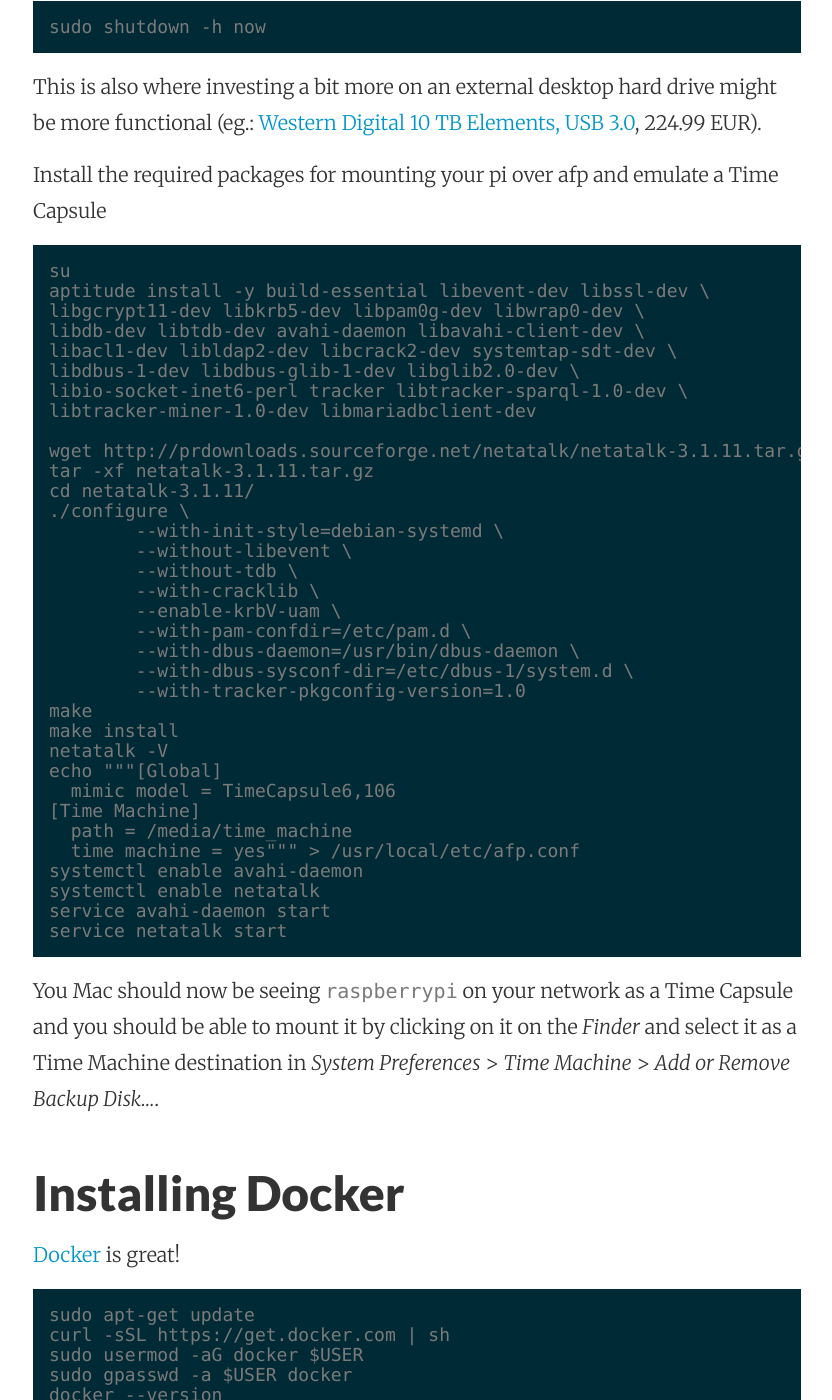
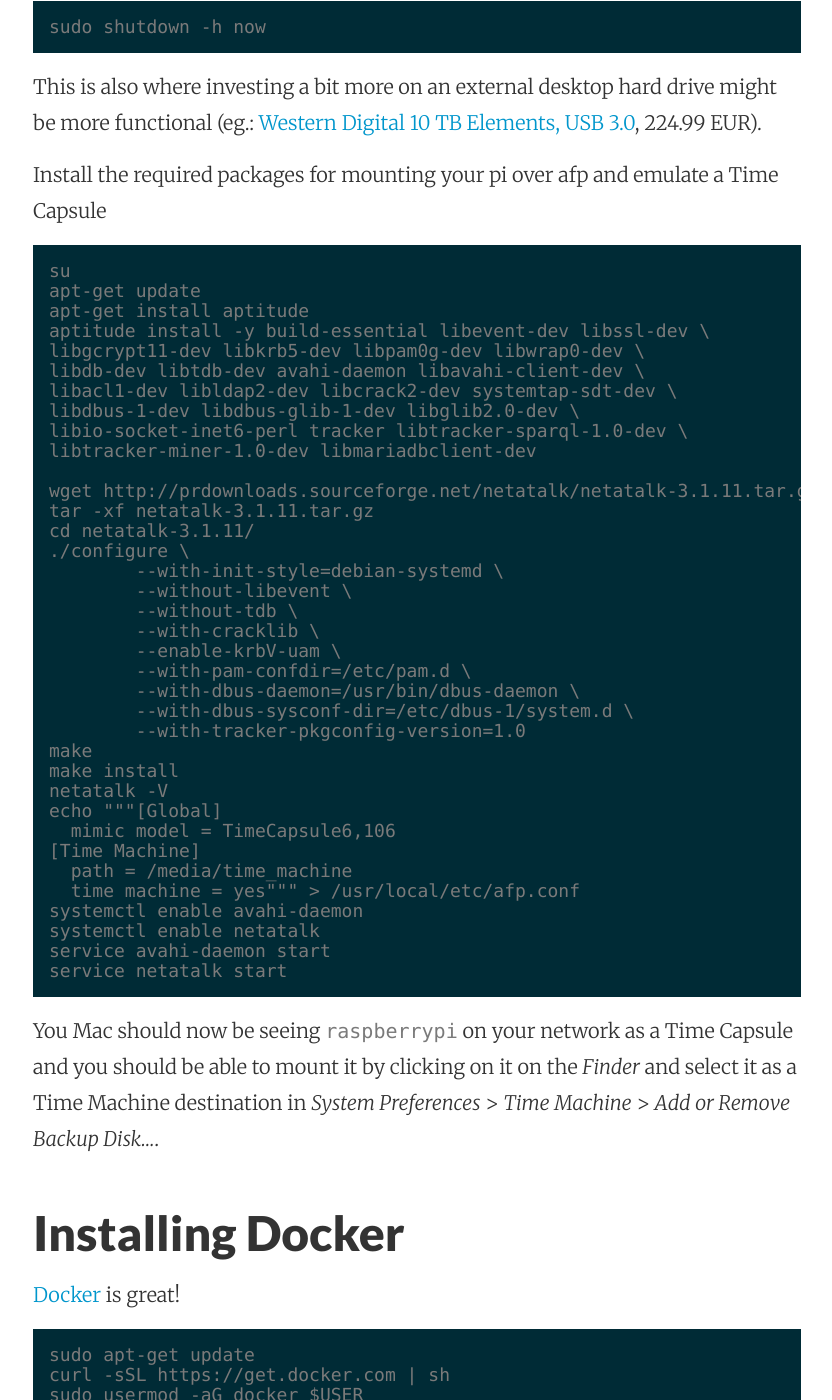
Before and after one commit to jorgeboucas/jorgeboucas.github.io, a Jekyll site: the page built from _posts/2019-03-09-raspberry-pi.markdown, in a window 1280 px wide and 1400 px high, scrolled down 5098 px. Shown: the whole window, without its empty margins (223-1055 px from the left). Built offline with Jekyll 4.4.1, drawn with Linux system fonts in a browser that asks for light colours.

Commit message:
apt-get install aptitude

````diff
--- a/_posts/2019-03-09-raspberry-pi.markdown
+++ b/_posts/2019-03-09-raspberry-pi.markdown
@@ -155,6 +155,8 @@ This is also where investing a bit more on an external desktop hard drive might
 Install the required packages for mounting your pi over afp and emulate a Time Capsule
 ```
 su
+apt-get update
+apt-get install aptitude
 aptitude install -y build-essential libevent-dev libssl-dev \
 libgcrypt11-dev libkrb5-dev libpam0g-dev libwrap0-dev \
 libdb-dev libtdb-dev avahi-daemon libavahi-client-dev \
````
